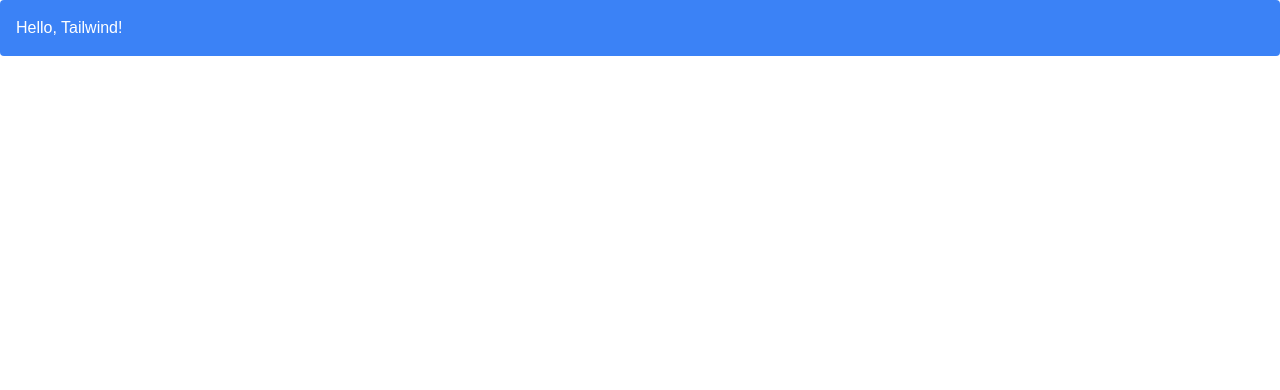
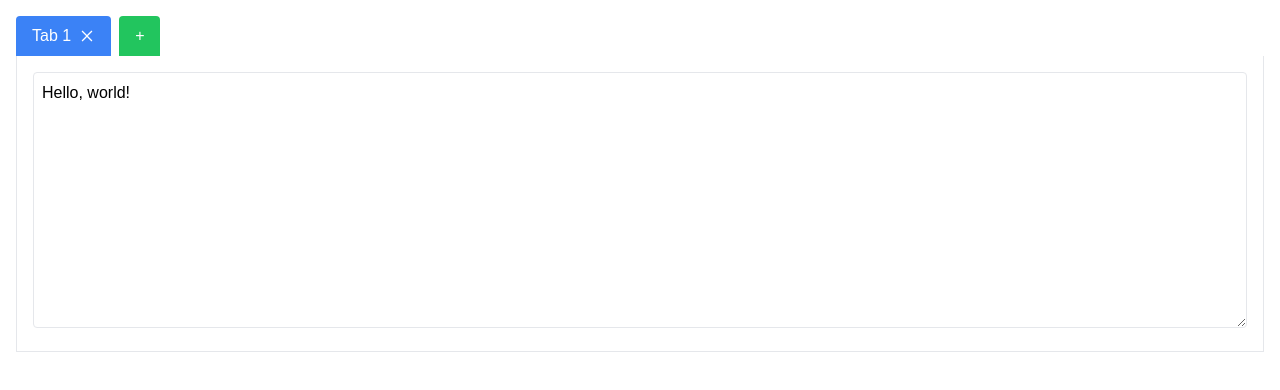
Before and after one commit to Nojyto/notebad, a React (Vite) app: page / in a window 1280 px wide. Shown: the top 390 px of the page. Built offline with nearby package versions, Linux system fonts and the light colour scheme.

Commit message:
Add tab management feature with dynamic content editing and close functionality

```diff
--- a/package.json
+++ b/package.json
@@ -12,8 +12,10 @@
     "preview": "vite preview"
   },
   "dependencies": {
+    "@headlessui/react": "^2.2.0",
     "react": "^18.2.0",
     "react-dom": "^18.2.0",
+    "react-icons": "^5.4.0",
     "react-router-dom": "^7.1.1"
   },
   "devDependencies": {
--- a/src/App.tsx
+++ b/src/App.tsx
@@ -1,15 +1,94 @@
-import { useState } from 'react'
-import reactLogo from './assets/react.svg'
-import viteLogo from '/electron-vite.animate.svg'
+import { useState } from 'react';
+import { Tab } from '@headlessui/react';
+import { AiOutlineClose } from 'react-icons/ai';
+
+interface TabData {
+  id: string;
+  title: string;
+  content: string;
+}
 
 function App() {
-  const [count, setCount] = useState(0)
+  const [tabs, setTabs] = useState<TabData[]>([
+    { id: '1', title: 'Tab 1', content: 'Hello, world!' },
+  ]);
+  const [activeIndex, setActiveIndex] = useState(0);
+
+  const addTab = () => {
+    const newTab: TabData = {
+      id: `${tabs.length + 1}`,
+      title: `Tab ${tabs.length + 1}`,
+      content: '',
+    };
+    setTabs([...tabs, newTab]);
+    setActiveIndex(tabs.length);
+  };
+
+  const closeTab = (index: number) => {
+    const updatedTabs = tabs.filter((_, i) => i !== index);
+    setTabs(updatedTabs);
+    if (activeIndex === index) {
+      setActiveIndex(index > 0 ? index - 1 : 0);
+    }
+  };
+
+  const updateTabContent = (index: number, content: string) => {
+    const updatedTabs = tabs.map((tab, i) =>
+      i === index ? { ...tab, content } : tab
+    );
+    setTabs(updatedTabs);
+  };
 
   return (
-    <div className="bg-blue-500 text-white p-4 rounded">
-      Hello, Tailwind!
+    <div className="p-4">
+      <Tab.Group selectedIndex={activeIndex} onChange={setActiveIndex}>
+        <Tab.List className="flex space-x-2">
+          {tabs.map((tab, index) => (
+            <Tab
+              key={tab.id}
+              className={({ selected }) =>
+                `px-4 py-2 rounded-t ${
+                  selected
+                    ? 'bg-blue-500 text-white'
+                    : 'bg-gray-300 text-black'
+                }`
+              }
+            >
+              <div className="flex items-center space-x-2">
+                <span>{tab.title}</span>
+                <button
+                  onClick={(e) => {
+                    e.stopPropagation();
+                    closeTab(index);
+                  }}
+                >
+                  <AiOutlineClose />
+                </button>
+              </div>
+            </Tab>
+          ))}
+          <button
+            onClick={addTab}
+            className="px-4 py-2 bg-green-500 text-white rounded-t"
+          >
+            +
+          </button>
+        </Tab.List>
+        <Tab.Panels>
+          {tabs.map((tab, index) => (
+            <Tab.Panel key={tab.id} className="p-4 border border-t-0">
+              <textarea
+                value={tab.content}
+                onChange={(e) => updateTabContent(index, e.target.value)}
+                className="w-full h-64 border rounded p-2"
+                placeholder="Start typing here..."
+              />
+            </Tab.Panel>
+          ))}
+        </Tab.Panels>
+      </Tab.Group>
     </div>
-  )
+  );
 }
 
-export default App
+export default App;
```
Also changed, not shown: 1 other file (tests, documents, lock files or other folders).
